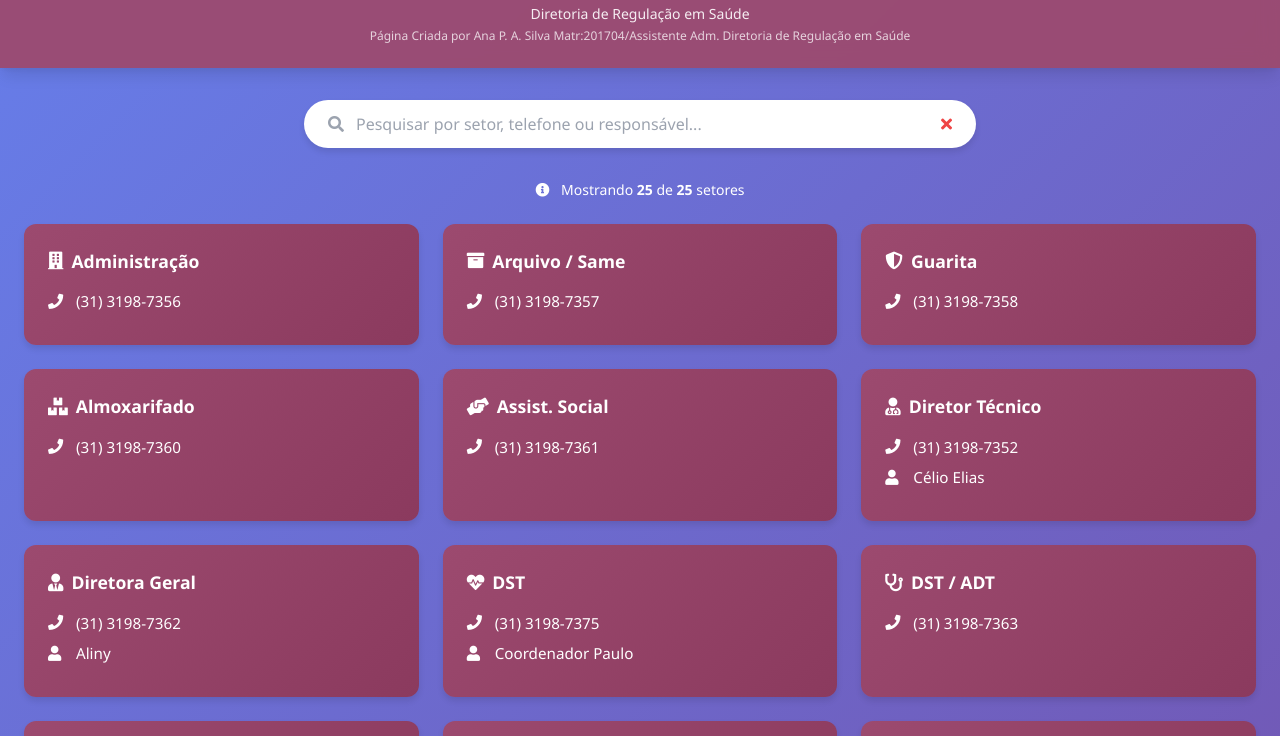
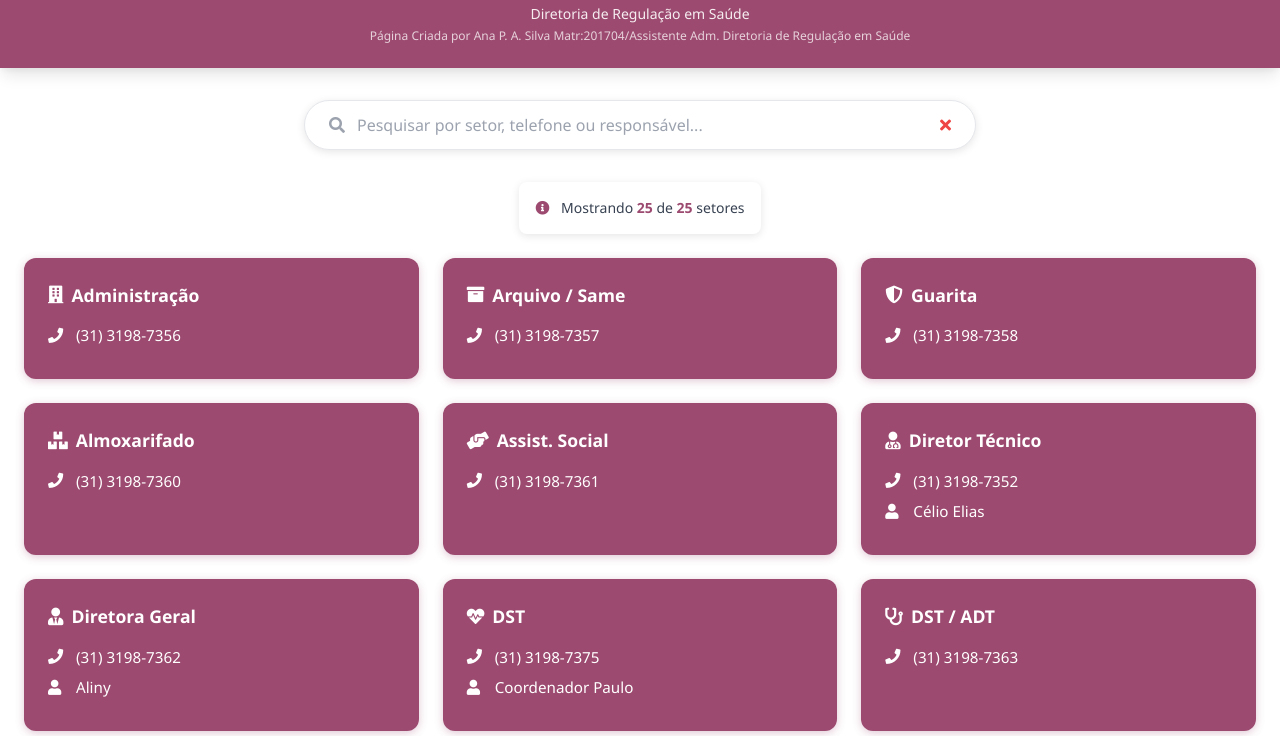
Before and after one commit to regulacaocmcnacional-rgb/paginanacional, a plain HTML site: page TELEFONES_IRIA_DINIZ.html in a window 1280 px wide. Shown: the part 64-800 px from the top of the page. Drawn offline with nearby package versions, Linux system fonts and the light colour scheme.

Commit message:
Update TELEFONES_IRIA_DINIZ.html

```diff
--- a/TELEFONES_IRIA_DINIZ.html
+++ b/TELEFONES_IRIA_DINIZ.html
@@ -9,17 +9,17 @@
     <style>
         body {
             font-family: 'Segoe UI', Tahoma, Geneva, Verdana, sans-serif;
-            background: linear-gradient(135deg, #667eea 0%, #764ba2 100%);
-            min-height: 100vh;
+            background: #FFFFFF;
+            color: #333;
         }
         .header-bg {
-            background: rgba(156, 74, 111, 0.95);
-            backdrop-filter: blur(10px);
+            background: #9C4A6F;
         }
         .search-container {
             background: white;
             border-radius: 50px;
-            box-shadow: 0 4px 6px rgba(0, 0, 0, 0.1);
+            box-shadow: 0 2px 8px rgba(0, 0, 0, 0.1);
+            border: 1px solid #e5e7eb;
         }
         .search-input {
             border: none;
@@ -27,12 +27,12 @@
             background: transparent;
         }
         .card-contact {
-            background: linear-gradient(135deg, #9C4A6F 0%, #8B3A5E 100%);
+            background: #9C4A6F;
             border-radius: 12px;
             padding: 1.5rem;
             color: white;
             transition: all 0.3s ease;
-            box-shadow: 0 4px 6px rgba(0, 0, 0, 0.1);
+            box-shadow: 0 2px 8px rgba(156, 74, 111, 0.3);
             height: 100%;
             display: flex;
             flex-direction: column;
@@ -40,7 +40,7 @@
         }
         .card-contact:hover {
             transform: translateY(-5px);
-            box-shadow: 0 12px 20px rgba(0, 0, 0, 0.2);
+            box-shadow: 0 8px 16px rgba(156, 74, 111, 0.4);
         }
         .card-contact.hidden {
             display: none;
@@ -62,17 +62,16 @@
             margin-right: 0.5rem;
             width: 20px;
         }
-        .badge {
-            display: inline-block;
-            background: rgba(255, 255, 255, 0.2);
-            padding: 0.25rem 0.75rem;
-            border-radius: 20px;
-            font-size: 0.75rem;
-            margin-top: 0.5rem;
-        }
         .container-main {
             max-width: 1400px;
             margin: 0 auto;
+        }
+        .stats-box {
+            background: white;
+            padding: 1rem;
+            border-radius: 8px;
+            box-shadow: 0 2px 8px rgba(0, 0, 0, 0.1);
+            display: inline-block;
         }
     </style>
 </head>
@@ -111,10 +110,12 @@
 
         <!-- Stats -->
         <div class="text-center mb-6">
-            <p class="text-white text-sm">
-                <i class="fas fa-info-circle mr-2"></i>
-                Mostrando <span id="visibleUnits" class="font-bold">25</span> de <span id="totalUnits" class="font-bold">25</span> setores
-            </p>
+            <div class="stats-box">
+                <p class="text-gray-700 text-sm">
+                    <i class="fas fa-info-circle mr-2" style="color: #9C4A6F;"></i>
+                    Mostrando <span id="visibleUnits" class="font-bold" style="color: #9C4A6F;">25</span> de <span id="totalUnits" class="font-bold" style="color: #9C4A6F;">25</span> setores
+                </p>
+            </div>
         </div>
 
         <!-- Cards Grid -->
```
